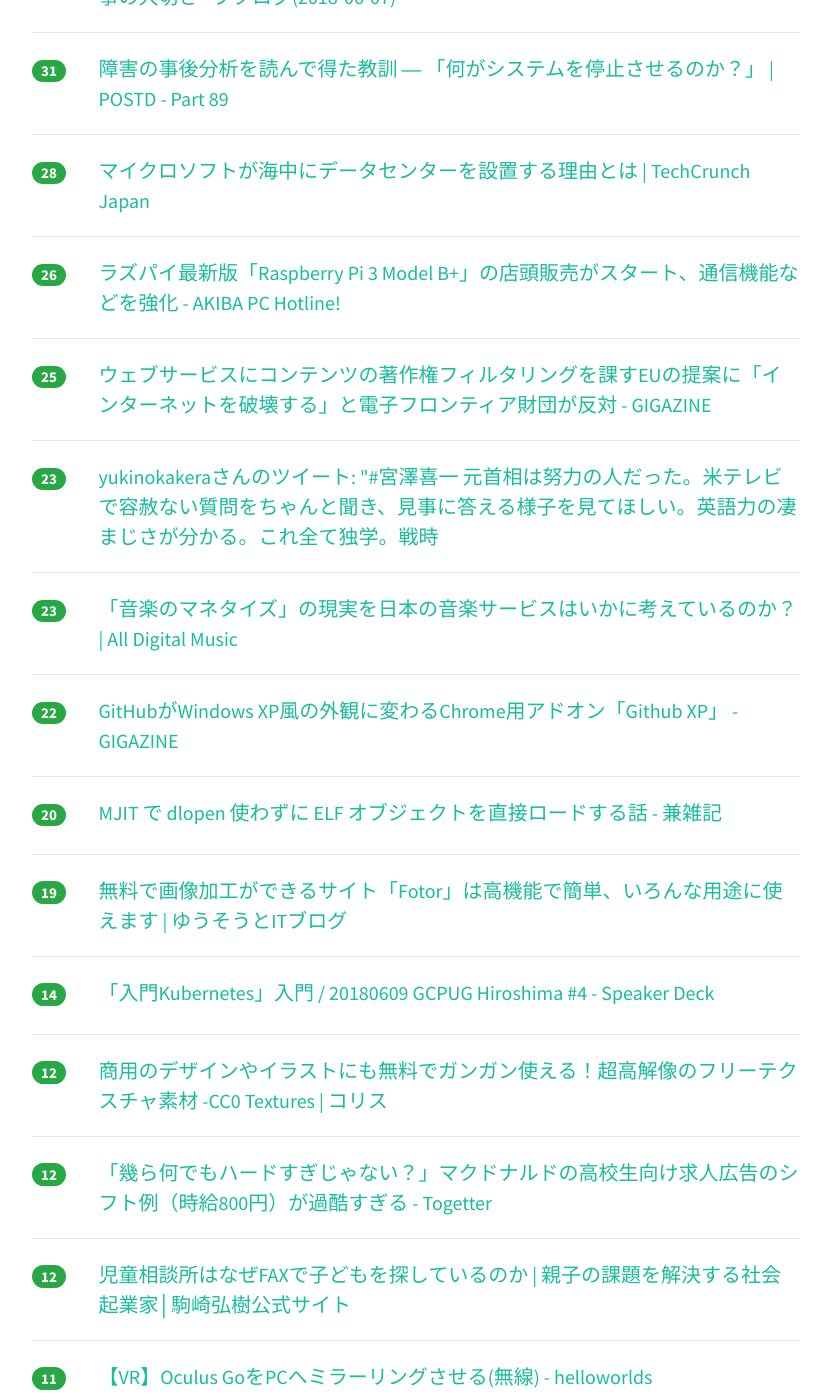
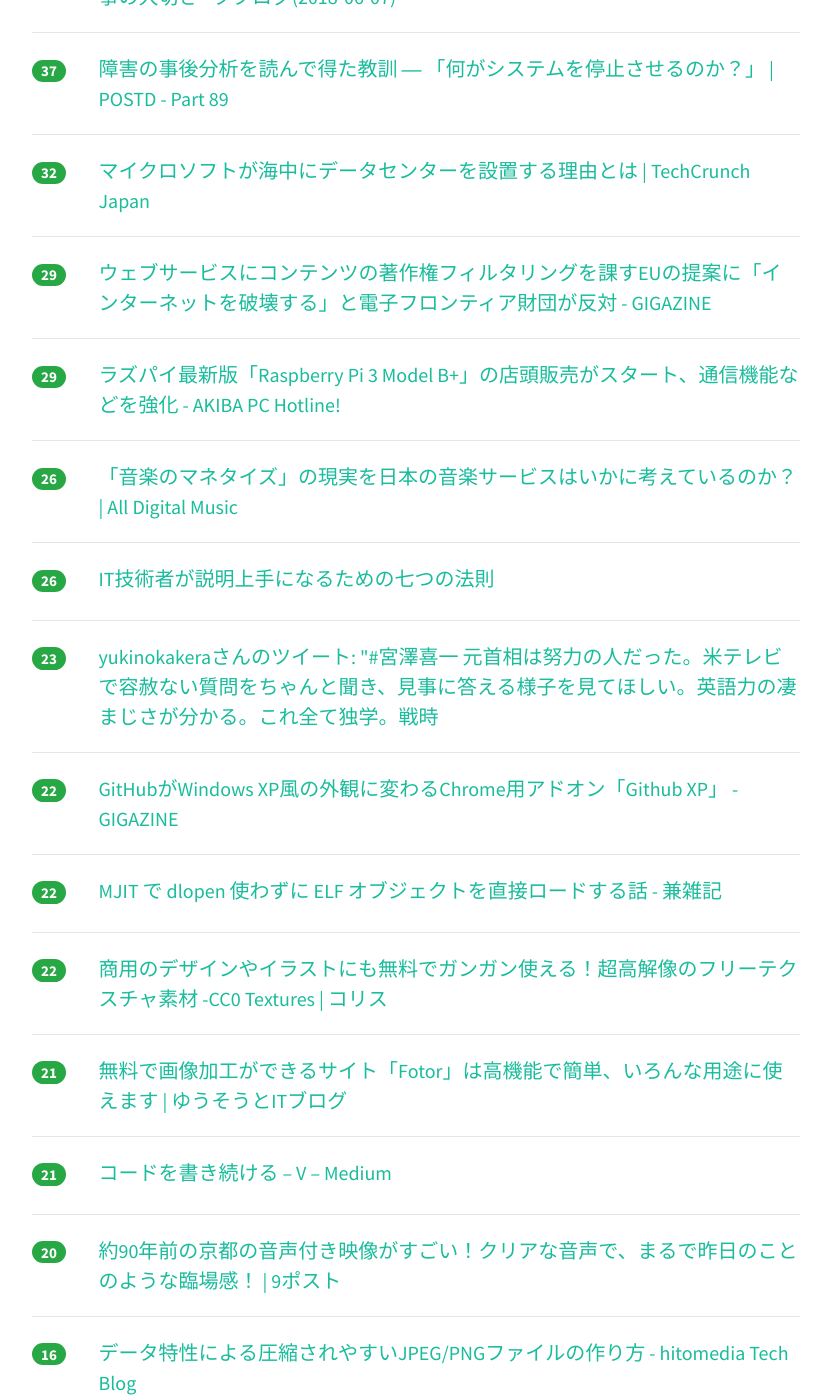
Before and after one commit to yatta47/hatena-matome-site, a Jekyll site: the page built from _posts/2018-06-11-hatena.md, in a window 1280 px wide and 1400 px high, scrolled down 1347 px. Shown: the whole window, without its empty margins (224-1052 px from the left). Built offline with Jekyll 4.4.1, drawn with Linux system fonts in a browser that asks for light colours; nearby versions of some CDN libraries; some of the changed text lies outside the part shown.

Commit message:
Updated 2018-06-11

```diff
--- a/_posts/2018-06-11-hatena.md
+++ b/_posts/2018-06-11-hatena.md
@@ -1,29 +1,39 @@
 ---
 layout: post
 title:  "2018-06-11 はてぶIT"
-date:   2018-06-11 12:01:39
+date:   2018-06-11 13:01:24
 tags: [it-hotentry]
 ---
-27 件のデータあり
+32 件のデータあり
 
 <hr><div class="row">
-<div class="col-1"><span class="badge badge-pill badge-success h2">188</span></div>
+<div class="col-1"><span class="badge badge-pill badge-success h2">203</span></div>
 <div class="col-11"><a href='https://www.publickey1.jp/blog/18/githubceonat_friedman_atom_githubms.html' target='_blank'>「GitHubの次期CEO、Nat Friedmanだけど質問ある？」 海外の掲示板で実施。Atomはどうなる？ GitHubアカウントはMSアカウントになったりしない？ などに回答 － Publickey</a></div>
 </div>
 <hr>
 <div class="row">
-<div class="col-1"><span class="badge badge-pill badge-success h2">96</span></div>
+<div class="col-1"><span class="badge badge-pill badge-success h2">152</span></div>
 <div class="col-11"><a href='https://internet.watch.impress.co.jp/docs/yajiuma/1126724.html' target='_blank'>開発者の3分の2以上は職場でマルチディスプレイを使用、10万人対象の調査で判明【やじうまWatch】 - INTERNET Watch</a></div>
 </div>
 <hr>
 <div class="row">
-<div class="col-1"><span class="badge badge-pill badge-success h2">67</span></div>
+<div class="col-1"><span class="badge badge-pill badge-success h2">86</span></div>
 <div class="col-11"><a href='http://karaage.hatenadiary.jp/entry/2018/06/11/073000' target='_blank'>ブログで公開転職活動を開始します - karaage. [からあげ]</a></div>
 </div>
 <hr>
 <div class="row">
-<div class="col-1"><span class="badge badge-pill badge-success h2">56</span></div>
+<div class="col-1"><span class="badge badge-pill badge-success h2">71</span></div>
 <div class="col-11"><a href='http://mizchi.hatenablog.com/entry/2018/06/10/235427' target='_blank'>ブラウザ上で完結するGit組み込みエディタ作っている - mizchi's blog</a></div>
+</div>
+<hr>
+<div class="row">
+<div class="col-1"><span class="badge badge-pill badge-success h2">49</span></div>
+<div class="col-11"><a href='https://speakerdeck.com/yhassy/dezainamozhi-tuteokitaisisutemusi-kao-ru-men?slide=1' target='_blank'>デザイナーも知っておきたいシステム思考入門 - Speaker Deck</a></div>
+</div>
+<hr>
+<div class="row">
+<div class="col-1"><span class="badge badge-pill badge-success h2">47</span></div>
+<div class="col-11"><a href='https://coliss.com/articles/blog/wordpress/local-wordpress-development.html' target='_blank'>かなりオススメ！WordPressのローカル環境が簡単に構築できる、Windowsもmac OSも対応の無料ツール -Local | コリス</a></div>
 </div>
 <hr>
 <div class="row">
@@ -32,13 +42,13 @@ tags: [it-hotentry]
 </div>
 <hr>
 <div class="row">
-<div class="col-1"><span class="badge badge-pill badge-success h2">45</span></div>
-<div class="col-11"><a href='https://speakerdeck.com/yhassy/dezainamozhi-tuteokitaisisutemusi-kao-ru-men?slide=1' target='_blank'>デザイナーも知っておきたいシステム思考入門 - Speaker Deck</a></div>
+<div class="col-1"><span class="badge badge-pill badge-success h2">41</span></div>
+<div class="col-11"><a href='http://yshibata.blog.so-net.ne.jp/2018-06-10' target='_blank'>マルチスレッドプログラミングにおける重要な４要件：柴田 芳樹 (Yoshiki Shibata)：So-netブログ</a></div>
 </div>
 <hr>
 <div class="row">
-<div class="col-1"><span class="badge badge-pill badge-success h2">43</span></div>
-<div class="col-11"><a href='https://coliss.com/articles/blog/wordpress/local-wordpress-development.html' target='_blank'>かなりオススメ！WordPressのローカル環境が簡単に構築できる、Windowsもmac OSも対応の無料ツール -Local | コリス</a></div>
+<div class="col-1"><span class="badge badge-pill badge-success h2">40</span></div>
+<div class="col-11"><a href='https://www.slideshare.net/nowokay/at-101746717' target='_blank'>これからのコンピューティングの変化とこれからのプログラミング at 広島</a></div>
 </div>
 <hr>
 <div class="row">
@@ -48,37 +58,37 @@ tags: [it-hotentry]
 <hr>
 <div class="row">
 <div class="col-1"><span class="badge badge-pill badge-success h2">38</span></div>
-<div class="col-11"><a href='http://yshibata.blog.so-net.ne.jp/2018-06-10' target='_blank'>マルチスレッドプログラミングにおける重要な４要件：柴田 芳樹 (Yoshiki Shibata)：So-netブログ</a></div>
-</div>
-<hr>
-<div class="row">
-<div class="col-1"><span class="badge badge-pill badge-success h2">36</span></div>
-<div class="col-11"><a href='https://www.slideshare.net/nowokay/at-101746717' target='_blank'>これからのコンピューティングの変化とこれからのプログラミング at 広島</a></div>
-</div>
-<hr>
-<div class="row">
-<div class="col-1"><span class="badge badge-pill badge-success h2">34</span></div>
 <div class="col-11"><a href='http://www.clear-code.com/blog/2018/6/7.html' target='_blank'>Firefox 62で修正されたFirefox 61での後退バグに見る、不要なコードを削除する事の大切さ - ククログ(2018-06-07)</a></div>
 </div>
 <hr>
 <div class="row">
-<div class="col-1"><span class="badge badge-pill badge-success h2">31</span></div>
+<div class="col-1"><span class="badge badge-pill badge-success h2">37</span></div>
 <div class="col-11"><a href='https://postd.cc/lessons-learned-from-reading-postmortems/89/' target='_blank'>障害の事後分析を読んで得た教訓 ― 「何がシステムを停止させるのか？」 | POSTD - Part 89</a></div>
 </div>
 <hr>
 <div class="row">
-<div class="col-1"><span class="badge badge-pill badge-success h2">28</span></div>
+<div class="col-1"><span class="badge badge-pill badge-success h2">32</span></div>
 <div class="col-11"><a href='http://jp.techcrunch.com/2018/06/10/2018-06-08-why-microsoft-wants-to-put-data-centers-at-the-bottom-of-the-ocean/' target='_blank'>マイクロソフトが海中にデータセンターを設置する理由とは | TechCrunch Japan</a></div>
 </div>
 <hr>
 <div class="row">
-<div class="col-1"><span class="badge badge-pill badge-success h2">26</span></div>
+<div class="col-1"><span class="badge badge-pill badge-success h2">29</span></div>
+<div class="col-11"><a href='https://gigazine.net/news/20180611-copyright-proposal/' target='_blank'>ウェブサービスにコンテンツの著作権フィルタリングを課すEUの提案に「インターネットを破壊する」と電子フロンティア財団が反対 - GIGAZINE</a></div>
+</div>
+<hr>
+<div class="row">
+<div class="col-1"><span class="badge badge-pill badge-success h2">29</span></div>
 <div class="col-11"><a href='https://akiba-pc.watch.impress.co.jp/docs/news/news/1126689.html' target='_blank'>ラズパイ最新版「Raspberry Pi 3 Model B+」の店頭販売がスタート、通信機能などを強化 - AKIBA PC Hotline!</a></div>
 </div>
 <hr>
 <div class="row">
-<div class="col-1"><span class="badge badge-pill badge-success h2">25</span></div>
-<div class="col-11"><a href='https://gigazine.net/news/20180611-copyright-proposal/' target='_blank'>ウェブサービスにコンテンツの著作権フィルタリングを課すEUの提案に「インターネットを破壊する」と電子フロンティア財団が反対 - GIGAZINE</a></div>
+<div class="col-1"><span class="badge badge-pill badge-success h2">26</span></div>
+<div class="col-11"><a href='http://jaykogami.com/2018/06/15234.html' target='_blank'>「音楽のマネタイズ」の現実を日本の音楽サービスはいかに考えているのか？ | All Digital Music</a></div>
+</div>
+<hr>
+<div class="row">
+<div class="col-1"><span class="badge badge-pill badge-success h2">26</span></div>
+<div class="col-11"><a href='https://www.slideshare.net/kaimaimizuhiro/it-101439391' target='_blank'>IT技術者が説明上手になるための七つの法則</a></div>
 </div>
 <hr>
 <div class="row">
@@ -87,37 +97,52 @@ tags: [it-hotentry]
 </div>
 <hr>
 <div class="row">
-<div class="col-1"><span class="badge badge-pill badge-success h2">23</span></div>
-<div class="col-11"><a href='http://jaykogami.com/2018/06/15234.html' target='_blank'>「音楽のマネタイズ」の現実を日本の音楽サービスはいかに考えているのか？ | All Digital Music</a></div>
-</div>
-<hr>
-<div class="row">
 <div class="col-1"><span class="badge badge-pill badge-success h2">22</span></div>
 <div class="col-11"><a href='https://gigazine.net/news/20180610-github-xp/' target='_blank'>GitHubがWindows XP風の外観に変わるChrome用アドオン「Github XP」 - GIGAZINE</a></div>
 </div>
 <hr>
 <div class="row">
-<div class="col-1"><span class="badge badge-pill badge-success h2">20</span></div>
+<div class="col-1"><span class="badge badge-pill badge-success h2">22</span></div>
 <div class="col-11"><a href='http://shinh.hatenablog.com/entry/2018/06/10/235314' target='_blank'>MJIT で dlopen 使わずに ELF オブジェクトを直接ロードする話 - 兼雑記</a></div>
 </div>
 <hr>
 <div class="row">
-<div class="col-1"><span class="badge badge-pill badge-success h2">19</span></div>
+<div class="col-1"><span class="badge badge-pill badge-success h2">22</span></div>
+<div class="col-11"><a href='https://coliss.com/articles/freebies/super-high-resolution-textures.html' target='_blank'>商用のデザインやイラストにも無料でガンガン使える！超高解像のフリーテクスチャ素材 -CC0 Textures | コリス</a></div>
+</div>
+<hr>
+<div class="row">
+<div class="col-1"><span class="badge badge-pill badge-success h2">21</span></div>
 <div class="col-11"><a href='https://usortblog.com/browser-fotor/' target='_blank'>無料で画像加工ができるサイト「Fotor」は高機能で簡単、いろんな用途に使えます | ゆうそうとITブログ</a></div>
 </div>
 <hr>
 <div class="row">
-<div class="col-1"><span class="badge badge-pill badge-success h2">14</span></div>
+<div class="col-1"><span class="badge badge-pill badge-success h2">21</span></div>
+<div class="col-11"><a href='https://medium.com/@voluntas/c6d4a749327' target='_blank'>コードを書き続ける – V – Medium</a></div>
+</div>
+<hr>
+<div class="row">
+<div class="col-1"><span class="badge badge-pill badge-success h2">20</span></div>
+<div class="col-11"><a href='https://9post.tv/118059' target='_blank'>約90年前の京都の音声付き映像がすごい！クリアな音声で、まるで昨日のことのような臨場感！ | 9ポスト</a></div>
+</div>
+<hr>
+<div class="row">
+<div class="col-1"><span class="badge badge-pill badge-success h2">16</span></div>
+<div class="col-11"><a href='http://tech.hitomedia.jp/entry/2018/06/08/200816' target='_blank'>データ特性による圧縮されやすいJPEG/PNGファイルの作り方 - hitomedia Tech Blog</a></div>
+</div>
+<hr>
+<div class="row">
+<div class="col-1"><span class="badge badge-pill badge-success h2">15</span></div>
 <div class="col-11"><a href='https://speakerdeck.com/doublemarket/20180609-gcpug-hiroshima-number-4?slide=84' target='_blank'>「入門Kubernetes」入門 / 20180609 GCPUG Hiroshima #4 - Speaker Deck</a></div>
 </div>
 <hr>
 <div class="row">
-<div class="col-1"><span class="badge badge-pill badge-success h2">12</span></div>
-<div class="col-11"><a href='https://coliss.com/articles/freebies/super-high-resolution-textures.html' target='_blank'>商用のデザインやイラストにも無料でガンガン使える！超高解像のフリーテクスチャ素材 -CC0 Textures | コリス</a></div>
+<div class="col-1"><span class="badge badge-pill badge-success h2">15</span></div>
+<div class="col-11"><a href='https://o21o21.hatenablog.jp/entry/2018/05/31/141258' target='_blank'>【VR】Oculus GoをPCへミラーリングさせる(無線) - helloworlds</a></div>
 </div>
 <hr>
 <div class="row">
-<div class="col-1"><span class="badge badge-pill badge-success h2">12</span></div>
+<div class="col-1"><span class="badge badge-pill badge-success h2">15</span></div>
 <div class="col-11"><a href='https://togetter.com/li/1235975' target='_blank'>「幾ら何でもハードすぎじゃない？」マクドナルドの高校生向け求人広告のシフト例（時給800円）が過酷すぎる - Togetter</a></div>
 </div>
 <hr>
@@ -127,17 +152,17 @@ tags: [it-hotentry]
 </div>
 <hr>
 <div class="row">
-<div class="col-1"><span class="badge badge-pill badge-success h2">11</span></div>
-<div class="col-11"><a href='https://o21o21.hatenablog.jp/entry/2018/05/31/141258' target='_blank'>【VR】Oculus GoをPCへミラーリングさせる(無線) - helloworlds</a></div>
-</div>
-<hr>
-<div class="row">
-<div class="col-1"><span class="badge badge-pill badge-success h2">11</span></div>
+<div class="col-1"><span class="badge badge-pill badge-success h2">12</span></div>
 <div class="col-11"><a href='http://eulabourlaw.cocolog-nifty.com/blog/2018/06/post-861a.html' target='_blank'>ジョブ型採用への道＠アクシア: hamachanブログ(EU労働法政策雑記帳)</a></div>
 </div>
 <hr>
 <div class="row">
-<div class="col-1"><span class="badge badge-pill badge-success h2">6</span></div>
-<div class="col-11"><a href='http://tech.hitomedia.jp/entry/2018/06/08/200816' target='_blank'>データ特性による圧縮されやすいJPEG/PNGファイルの作り方 - hitomedia Tech Blog</a></div>
+<div class="col-1"><span class="badge badge-pill badge-success h2">10</span></div>
+<div class="col-11"><a href='http://tech.nikkeibp.co.jp/atcl/nxt/column/18/00001/00610/' target='_blank'>みずほ銀が第一関門を突破、正念場続く新システム移行 | 日経 xTECH（クロステック）</a></div>
 </div>
 <hr>
+<div class="row">
+<div class="col-1"><span class="badge badge-pill badge-success h2">7</span></div>
+<div class="col-11"><a href='http://b.hatena.ne.jp/entry/s/anond.hatelabo.jp/20180611011239' target='_blank'>はてなブックマーク - 「男の子だって、お姫さまになれる」が呪いにしかならない理由</a></div>
+</div>
+<hr>
```
